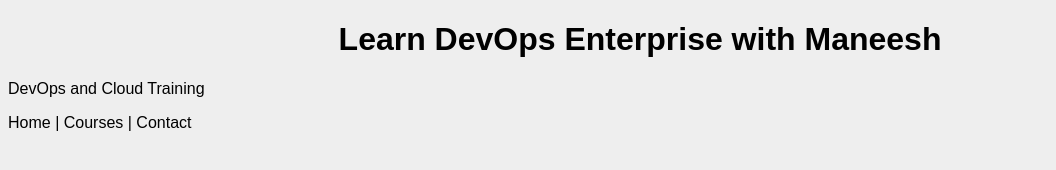
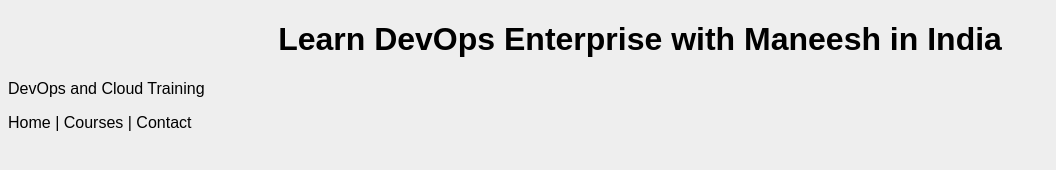
Before and after one commit to Manviklittlemonster/test, a plain HTML site: page index.html in a window 1280 px wide. Shown: the whole page, without its empty margins (0-1056 px from the left). Drawn offline with Linux system fonts and the light colour scheme.

Commit message:
My new commit for header from developer

```diff
--- a/index.html
+++ b/index.html
@@ -1,5 +1,5 @@
 
-<!DOCTYPE html> <html> <head> <title>Future Skills Infotech</title> </head> <body> <h1>Learn DevOps Enterprise  with Maneesh</h1> <p>DevOps and Cloud Training</p> </body> </html>
+<!DOCTYPE html> <html> <head> <title>Future Skills Infotech</title> </head> <body> <h1>Learn DevOps Enterprise  with Maneesh in India</h1> <p>DevOps and Cloud Training</p> </body> </html>
 <link rel="stylesheet" href="styles.css">
 <nav>
     Home | Courses | Contact
```
